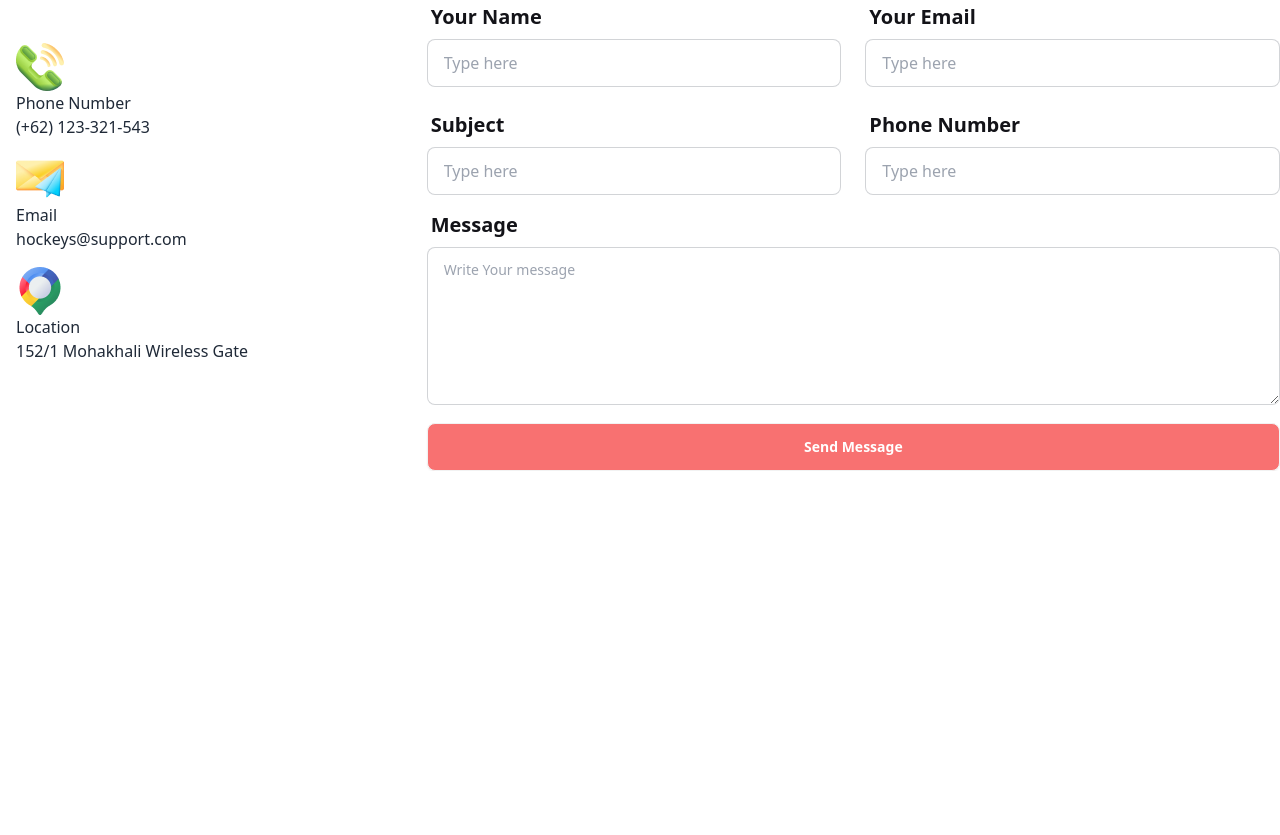
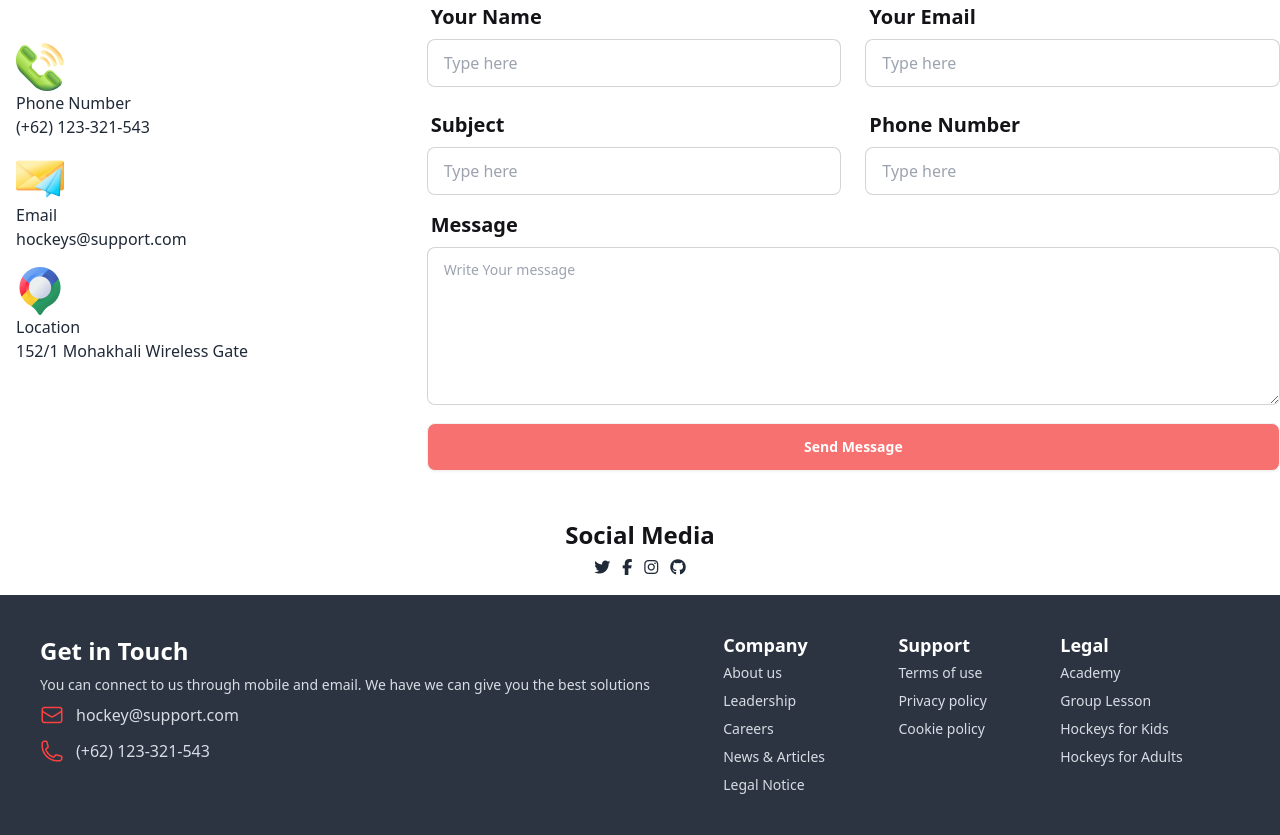
Before and after one commit to KaziMithfa/B9A3-Hockeys, a plain HTML site: page index.html in a window 1280 px wide. Shown: the part 3401-4236 px from the top of the page. Before the commit the page ends 3872 px from the top, so only its background shows below. Drawn offline with nearby package versions, Linux system fonts and the light colour scheme.

Commit message:
Footer Section is completed

```diff
--- a/index.html
+++ b/index.html
@@ -13,6 +13,12 @@
     <link rel="preconnect" href="https://fonts.gstatic.com" crossorigin>
     <link href="https://fonts.googleapis.com/css2?family=Manrope:wght@200..800&display=swap" rel="stylesheet">
 
+
+    <!-- Font Awesome -->
+
+    <link rel="stylesheet" href="https://cdnjs.cloudflare.com/ajax/libs/font-awesome/6.5.2/css/all.min.css"
+        integrity="sha512-SnH5WK+bZxgPHs44uWIX+LLJAJ9/2PkPKZ5QiAj6Ta86w+fsb2TkcmfRyVX3pBnMFcV7oQPJkl9QevSCWr3W6A=="
+        crossorigin="anonymous" referrerpolicy="no-referrer" />
 
     <!-- Daisy UI Link -->
 
@@ -803,17 +809,82 @@
         <!-- Get in Touch Section ends here... -->
 
 
+        <!-- Social Media Section -->
+
+
+        <section class="mt-12">
+
+            <h2 class="text-[#131318] text-2xl font-extrabold text-center">Social Media</h2>
+
+            <div class=" mt-2 flex  items-center justify-center gap-x-3">
+                <i class="fa-brands fa-twitter"></i>
+                <i class="fa-brands fa-facebook-f"></i>
+                <i class="fa-brands fa-instagram"></i>
+                <i class="fa-brands fa-github"></i>
 
 
 
+            </div>
 
 
 
+        </section>
+
+
+        <!-- Social Media Section ends here.... -->
 
 
 
     </main>
 
+    <footer class="mt-5 footer p-10 bg-neutral text-neutral-content">
+        <nav>
+            <h6 class=" text-[#FFF] text-2xl font-extrabold">Get in Touch</h6>
+            <p>You can connect to us through mobile and email. We have we can give you the best solutions
+            </p>
+
+            <div class="flex gap-3 items-center ">
+                <a href=""><img src="Images/email.png" alt=""></a>
+                <p class="text-[16px] font-medium">hockey@support.com</p>
+
+            </div>
+
+            <div class=" mt-1 flex gap-3 items-center ">
+                <a href=""><img src="Images/call.png" alt=""></a>
+                <p class="text-[16px] font-medium">(+62) 123-321-543</p>
+
+            </div>
+
+        </nav>
+
+        <nav>
+            <h6 class="text-[#FFF] text-[18px] font-bold">Company</h6>
+            <a class="link link-hover">About us</a>
+            <a class="link link-hover">Leadership</a>
+            <a class="link link-hover">Careers</a>
+            <a class="link link-hover">News & Articles</a>
+            <a class="link link-hover">Legal Notice</a>
+        </nav>
+
+        <nav>
+
+            <h6 class="text-[#FFF] text-[18px] font-bold">Support</h6>
+            <a class="Help Center">Terms of use</a>
+            <a class="FAQ">Privacy policy</a>
+            <a class="Contacts Us">Cookie policy</a>
+        </nav>
+
+        <nav>
+
+            <h6 class="text-[#FFF] text-[18px] font-bold">Legal</h6>
+            <a class="link link-hover">Academy</a>
+            <a class="link link-hover">Group Lesson</a>
+            <a class="link link-hover">Hockeys for Kids</a>
+            <a class="link link-hover">Hockeys for Adults</a>
+        </nav>
+
+    </footer>
+
 </body>
 
 </html>
```
Also changed, not shown: Images/call.png (added), Images/email.png (added).
